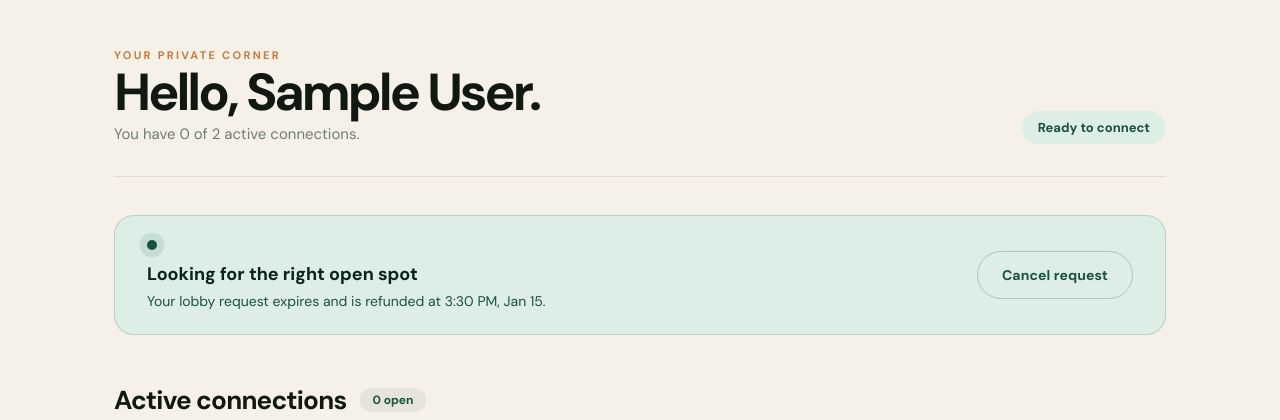
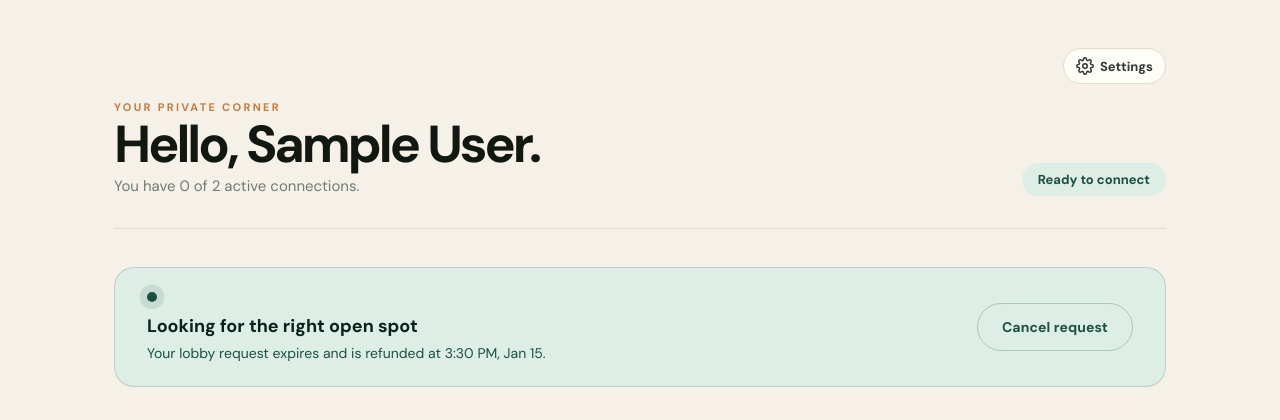
Before and after one commit to hraj065-blip/GIMconnect, a Django app: page /app/ in a window 1280 px wide. Shown: the part 76-496 px from the top of the page. Run offline with Django 5.2, Linux system fonts and the light colour scheme; a user stored in the database is signed in; tables that the repository leaves empty hold one stand-in row (values such as "Sample post"); data that the repository does not hold is empty; some libraries are stand-ins or nearby versions; some web fonts are replaced.

Commit message:
Enhance dashboard with settings link and photo instructions
Added a settings link to the dashboard and updated photo upload instructions.

```diff
--- a/templates/connect/dashboard.html
+++ b/templates/connect/dashboard.html
@@ -2,6 +2,15 @@
 {% block title %}Your connections{% endblock %}
 {% block content %}
 <section class="dashboard-shell">
+
+  <!-- ── Mobile/Top Nav Action ── -->
+  <div class="dashboard-top-actions">
+    <a href="{% url 'settings' %}" class="settings-nav-link">
+      <svg width="18" height="18" viewBox="0 0 24 24" fill="none" stroke="currentColor" stroke-width="2" stroke-linecap="round" stroke-linejoin="round"><circle cx="12" cy="12" r="3"/><path d="M19.4 15a1.65 1.65 0 0 0 .33 1.82l.06.06a2 2 0 0 1 0 2.83 2 2 0 0 1-2.83 0l-.06-.06a1.65 1.65 0 0 0-1.82-.33 1.65 1.65 0 0 0-1 1.51V21a2 2 0 0 1-2 2 2 2 0 0 1-2-2v-.09A1.65 1.65 0 0 0 9 19.4a1.65 1.65 0 0 0-1.82.33l-.06.06a2 2 0 0 1-2.83 0 2 2 0 0 1 0-2.83l.06-.06a1.65 1.65 0 0 0 .33-1.82 1.65 1.65 0 0 0-1.51-1H3a2 2 0 0 1-2-2 2 2 0 0 1 2-2h.09A1.65 1.65 0 0 0 4.6 9a1.65 1.65 0 0 0-.33-1.82l-.06-.06a2 2 0 0 1 0-2.83 2 2 0 0 1 2.83 0l.06.06a1.65 1.65 0 0 0 1.82.33H9a1.65 1.65 0 0 0 1-1.51V3a2 2 0 0 1 2-2 2 2 0 0 1 2 2v.09a1.65 1.65 0 0 0 1 1.51 1.65 1.65 0 0 0 1.82-.33l.06-.06a2 2 0 0 1 2.83 0 2 2 0 0 1 0 2.83l-.06.06a1.65 1.65 0 0 0-.33 1.82V9a1.65 1.65 0 0 0 1.51 1H21a2 2 0 0 1 2 2 2 2 0 0 1-2 2h-.09a1.65 1.65 0 0 0-1.51 1z"/></svg>
+      <span>Settings</span>
+    </a>
+  </div>
+
   <div class="dashboard-head">
     <div>
       <span class="eyebrow">Your private corner</span>
@@ -50,7 +59,7 @@
         {% endif %}
       </div>
 
-      <!-- ── PHOTO UPLOAD UI (Only shows if email is verified but photo isn't approved) ── -->
+      <!-- ── PHOTO INSTRUCTIONS ── -->
       {% if user.email_verified and user.photo_status != 'approved' %}
         <div class="dashboard-photo-section">
           {% if user.photo_status == 'pending' %}
@@ -62,34 +71,14 @@
               </div>
             </div>
           {% else %}
-            <div class="photo-upload-container">
-              <h4 style="margin: 0 0 6px; font-size: 16px;">Upload Verification Selfie</h4>
-              <p style="font-size: 13px; color: var(--muted); margin: 0 0 16px; line-height: 1.5;">A clear photo of your face is required. It remains permanently blurred/hidden until a mutual reveal in chat.</p>
-
-              <form method="post" enctype="multipart/form-data" id="dashboard-photo-form">
-                {% csrf_token %}
-                <div class="photo-upload-zone" id="photo-zone" tabindex="0" role="button">
-                  <div class="photo-placeholder-ui" id="photo-placeholder">
-                    <div class="photo-upload-icon">
-                      <svg width="24" height="24" viewBox="0 0 24 24" fill="none" stroke="currentColor" stroke-width="2" stroke-linecap="round" stroke-linejoin="round"><rect x="3" y="3" width="18" height="18" rx="3"/><circle cx="8.5" cy="8.5" r="1.5"/><polyline points="21 15 16 10 5 21"/></svg>
-                    </div>
-                    <p class="photo-upload-label" style="font-size: 13px; font-weight: 700; margin: 0 0 4px;">Click or drag your selfie here</p>
-                    <p style="font-size: 11px; color: var(--muted); margin: 0;">JPG or PNG only</p>
-                  </div>
-                  <div class="photo-preview-ui" id="photo-preview" hidden>
-                    <img id="photo-preview-img" src="" alt="Preview">
-                    <div class="photo-preview-overlay">
-                      <button type="button" class="photo-change-btn" id="photo-change-btn">Change</button>
-                    </div>
-                  </div>
-                  <input type="file" name="photo" id="id_photo" accept="image/jpeg,image/png,image/webp" class="photo-file-input" required>
-                </div>
-
-                <!-- Submit Button starts hidden, appears when photo is chosen -->
-                <button class="button full" type="submit" id="submit-btn" style="margin-top: 16px; display: none;">
-                  <span id="submit-text">Submit Photo for Review</span>
-                </button>
-              </form>
+            <!-- Redirects them to settings if they haven't uploaded or if rejected -->
+            <div class="action-banner">
+              <span class="icon" style="font-size: 24px;">📸</span>
+              <div>
+                <strong style="display: block; font-size: 15px; margin-bottom: 4px;">Verification Selfie Required</strong>
+                <p style="margin: 0 0 14px; font-size: 13px; line-height: 1.5; color: var(--muted);">A clear photo of your face is required to verify your identity. It remains securely hidden until a mutual reveal in chat.</p>
+                <a class="button small" href="{% url 'settings' %}">Upload in Settings</a>
+              </div>
             </div>
           {% endif %}
         </div>
@@ -179,102 +168,36 @@
   {% endif %}
 </section>
 
-<!-- ── STYLES & SCRIPTS FOR UPLOAD UI ── -->
 <style>
+  /* Settings Link Styling */
+  .dashboard-top-actions {
+    display: flex;
+    justify-content: flex-end;
+    margin-bottom: 16px;
+  }
+  .settings-nav-link {
+    display: inline-flex;
+    align-items: center;
+    gap: 6px;
+    font-size: 13px;
+    font-weight: 700;
+    color: var(--ink-soft);
+    text-decoration: none;
+    padding: 8px 12px;
+    background: var(--paper);
+    border: 1px solid var(--line);
+    border-radius: 99px;
+    transition: all .2s;
+  }
+  .settings-nav-link:hover {
+    background: var(--cream-2);
+    border-color: rgba(28, 80, 63, .38);
+    color: var(--pine);
+  }
+
+  /* Photo Banner Styling */
   .dashboard-photo-section { margin-top: 24px; padding-top: 24px; border-top: 1px solid var(--line); }
   .pending-banner { display: flex; gap: 14px; background: var(--pine-soft); color: var(--pine); padding: 18px; border-radius: 14px; align-items: flex-start; }
-  .photo-upload-container { background: var(--paper); padding: 24px; border-radius: 16px; border: 1px solid var(--line); box-shadow: 0 4px 20px rgba(0,0,0,0.03); }
-  .photo-upload-zone { position: relative; border: 2px dashed var(--line); border-radius: 14px; background: var(--cream-2); padding: 24px 20px; text-align: center; cursor: pointer; transition: all .2s ease; overflow: hidden; }
-  .photo-upload-zone:hover { border-color: rgba(28, 80, 63, .38); background: var(--pine-soft); }
-  .photo-upload-zone.has-preview { border-style: solid; border-color: rgba(28, 80, 63, .28); padding: 0; height: 180px; }
-  .photo-file-input { position: absolute; inset: 0; opacity: 0; width: 100%; height: 100%; cursor: pointer; z-index: 2; }
-  .photo-placeholder-ui { pointer-events: none; }
-  .photo-upload-icon { width: 48px; height: 48px; border-radius: 50%; background: white; border: 1px solid var(--line); display: grid; place-items: center; margin: 0 auto 10px; color: var(--muted); box-shadow: 0 4px 12px rgba(0,0,0,.06); }
-  .photo-preview-ui { position: absolute; inset: 0; }
-  .photo-preview-ui img { width: 100%; height: 100%; object-fit: cover; object-position: center top; border-radius: 12px; }
-  .photo-preview-overlay { position: absolute; inset: 0; display: flex; align-items: flex-end; justify-content: center; padding-bottom: 12px; background: linear-gradient(to top, rgba(8,22,15,.60) 0%, transparent 60%); opacity: 0; transition: opacity .2s; z-index: 3; }
-  .photo-upload-zone:hover .photo-preview-overlay { opacity: 1; }
-  .photo-change-btn { border: 0; background: white; color: var(--pine); font-size: 12px; font-weight: 800; padding: 6px 14px; border-radius: 999px; cursor: pointer; position: relative; z-index: 4; }
+  .action-banner { display: flex; gap: 14px; background: var(--paper); padding: 20px; border-radius: 14px; border: 1px solid var(--line); align-items: flex-start; box-shadow: 0 4px 20px rgba(0,0,0,0.03); }
 </style>
-
-<script>
-  document.addEventListener('DOMContentLoaded', function () {
-    const photoInput = document.getElementById('id_photo');
-    if (!photoInput) return; // Exit if upload box isn't rendered
-
-    const photoZone = document.getElementById('photo-zone');
-    const photoPlaceholder = document.getElementById('photo-placeholder');
-    const photoPreview = document.getElementById('photo-preview');
-    const photoImg = document.getElementById('photo-preview-img');
-    const changeBtn = document.getElementById('photo-change-btn');
-    const submitBtn = document.getElementById('submit-btn');
-
-    function showPreview(file) {
-      const reader = new FileReader();
-      reader.onload = function (e) {
-        photoImg.src = e.target.result;
-        photoPlaceholder.hidden = true;
-        photoPreview.hidden = false;
-        photoZone.classList.add('has-preview');
-        submitBtn.style.display = 'block'; // Reveal submit button once photo is chosen
-      };
-      reader.readAsDataURL(file);
-    }
-
-    photoZone.addEventListener('click', function (e) {
-      if (e.target === photoInput) return;
-      if (e.target !== changeBtn && !changeBtn.contains(e.target)) photoInput.click();
-    });
-
-    photoInput.addEventListener('change', function (e) {
-      const file = e.target.files[0];
-      if (!file) return;
-      showPreview(file);
-
-      // Client-side compression
-      if (file.size > 2 * 1024 * 1024) {
-        submitBtn.disabled = true;
-        submitBtn.querySelector('span').textContent = 'Optimising...';
-        const reader = new FileReader();
-        reader.readAsDataURL(file);
-        reader.onload = function (ev) {
-          const img = new Image();
-          img.src = ev.target.result;
-          img.onload = function () {
-            const canvas = document.createElement('canvas');
-            let w = img.width, h = img.height;
-            const MAX = 1200;
-            if (w > h && w > MAX) { h *= MAX / w; w = MAX; }
-            else if (h > MAX) { w *= MAX / h; h = MAX; }
-            canvas.width = w; canvas.height = h;
-            canvas.getContext('2d').drawImage(img, 0, 0, w, h);
-            canvas.toBlob(function (blob) {
-              const dt = new DataTransfer();
-              dt.items.add(new File([blob], file.name, { type: 'image/jpeg', lastModified: Date.now() }));
-              photoInput.files = dt.files;
-              submitBtn.disabled = false;
-              submitBtn.querySelector('span').textContent = 'Submit Photo for Review';
-            }, 'image/jpeg', 0.7);
-          };
-        };
-      }
-    });
-
-    // Drag and drop handlers
-    ['dragenter', 'dragover'].forEach(ev => {
-      photoZone.addEventListener(ev, e => { e.preventDefault(); photoZone.style.borderColor = 'var(--pine)'; });
-    });
-    ['dragleave', 'drop'].forEach(ev => {
-      photoZone.addEventListener(ev, e => { e.preventDefault(); photoZone.style.borderColor = ''; });
-    });
-    photoZone.addEventListener('drop', e => {
-      const file = e.dataTransfer.files[0];
-      if (!file) return;
-      const dt = new DataTransfer();
-      dt.items.add(file);
-      photoInput.files = dt.files;
-      photoInput.dispatchEvent(new Event('change')); // Trigger compression
-    });
-  });
-</script>
 {% endblock %}
```
